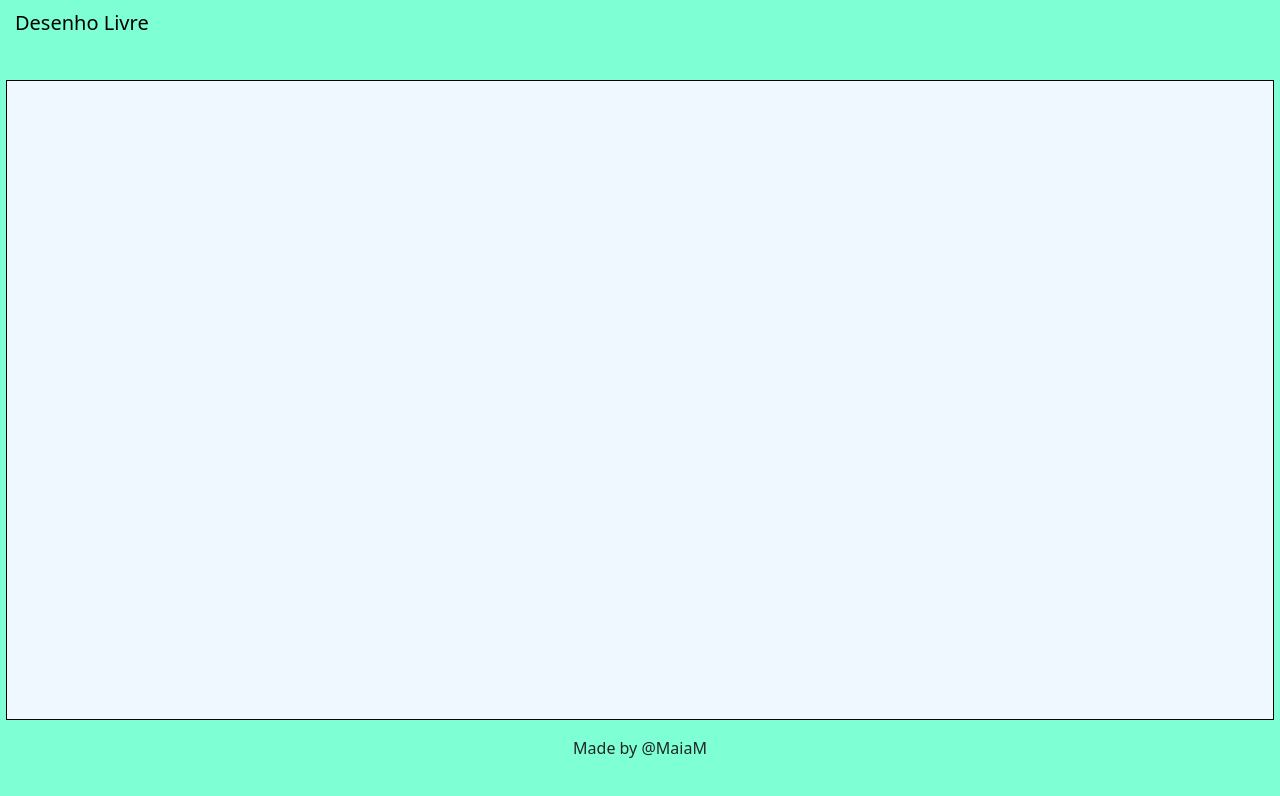
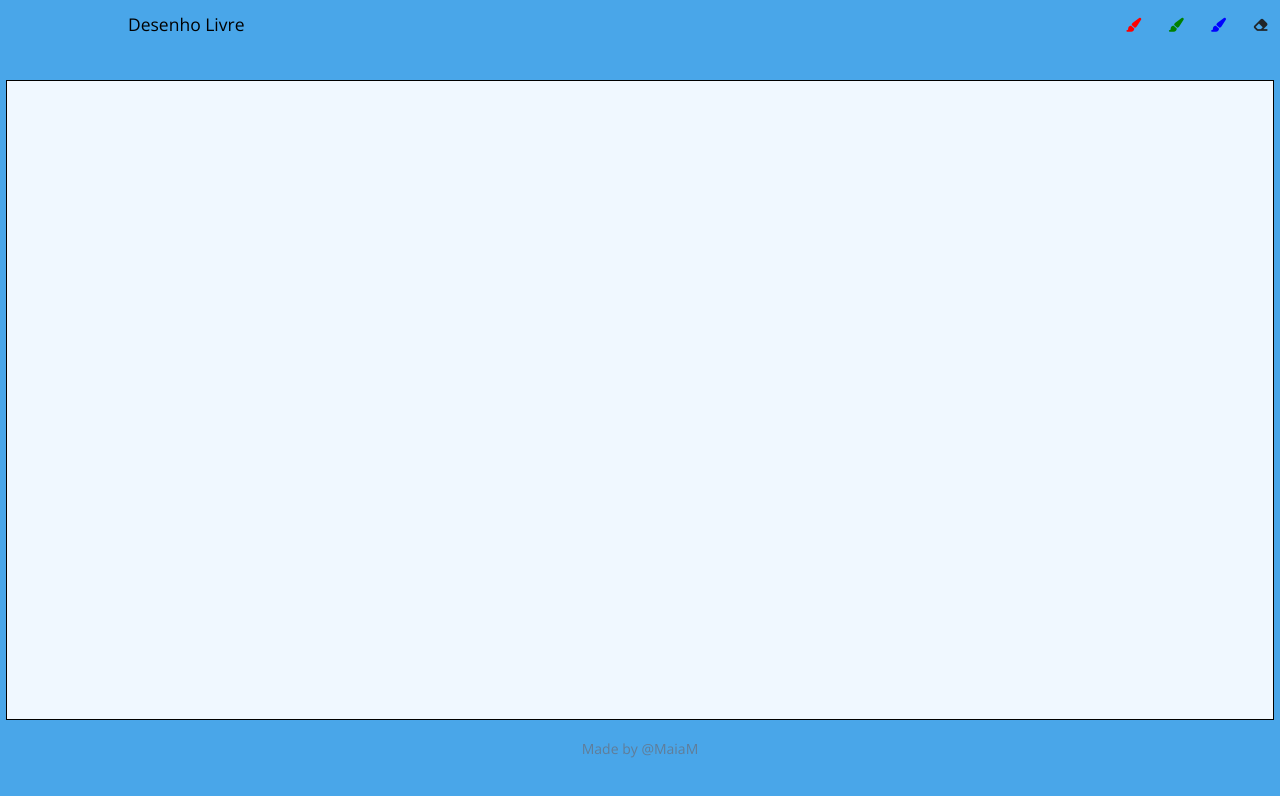
Before and after one commit to maiam/desenholivre, a plain HTML site: page index.html in a window 1280 px wide. Drawn offline with nearby package versions, Linux system fonts and the light colour scheme.

Commit message:
update repo

```diff
--- a/canvas.js
+++ b/canvas.js
@@ -1,8 +1,33 @@
+
+const paintbrushRed = document.getElementById("paintbrush-red");
+const paintbrushGreen = document.getElementById("paintbrush-green");
+const paintbrushBlue = document.getElementById("paintbrush-blue");
+const paintbrushEraser = document.getElementById("paintbrush-eraser");
 
 
 function draw(){
+
   var canvas = document.getElementById('quadro');
   var header = document.querySelector('header');
+
+  let paintbrushcolor = "";
+
+  paintbrushRed.addEventListener('click', function(){
+    paintbrushcolor = "#FF0000";
+  });
+
+  paintbrushGreen.addEventListener('click', function(){
+    paintbrushcolor = "#00FF00";
+  });
+
+  paintbrushBlue.addEventListener('click', function(){
+    paintbrushcolor = "#0000ff";
+  });
+
+  paintbrushEraser.addEventListener('click', function(){
+    ctx.clearRect(0, 0, canvas.width, canvas.height);;
+  });
+
 
   if (canvas.getContext){
     var ctx = canvas.getContext('2d');
@@ -17,15 +42,19 @@ function draw(){
 
     const movimento = function (evt) {
       if (desenhando) {
+
           ctx.lineTo(evt.clientX, evt.clientY-inicioAltura);
           ctx.stroke();
-      }
+          ctx.strokeStyle = paintbrushcolor;
+        }
   }
 
     const movimentoInicio = function (evt) {
+      ctx.beginPath();
+      ctx.lineWidth = "3";
       ctx.moveTo(evt.clientX, evt.clientY-inicioAltura);
-      console.log(evt.clientX)
-      console.log(evt.clientY)
+      // console.log(evt.clientX)
+      // console.log(evt.clientY)
       desenhando = true;
   }
 
@@ -42,6 +71,7 @@ function draw(){
       for (var i = 0; i < event.touches.length; i++) {
         var touch = event.touches[i];
         ctx.lineTo(touch.pageX, touch.pageY-inicioAltura);
+        ctx.strokeStyle = paintbrushcolor;
         ctx.stroke();
       }
     }, false);
--- a/index.html
+++ b/index.html
@@ -1,11 +1,15 @@
-<!doctype html>
-<html lang="en" class="h-100">
+<!DOCTYPE html>
+<html lang="en">
   <head>
-    <meta charset="utf-8">
-    <meta name="viewport" content="width=device-width, initial-scale=1">
+    <meta charset="UTF-8" />
+    <meta name="viewport" content="width=device-width, initial-scale=1.0" />
+
     <meta name="description" content="desenho livre para criancas de 2 a 4 anos">
     <meta name="author" content="Pedro Maia Monteiro">
     <title>Desenho Livre</title>
+
+    <!-- font-awesome -->
+    <script src="https://kit.fontawesome.com/17575dd2f5.js" crossorigin="anonymous"></script>
 
     <!-- Bootstrap core CSS -->
     <link href="https://cdn.jsdelivr.net/npm/bootstrap@5.0.0-beta2/dist/css/bootstrap.min.css" rel="stylesheet" integrity="sha384-BmbxuPwQa2lc/FVzBcNJ7UAyJxM6wuqIj61tLrc4wSX0szH/Ev+nYRRuWlolflfl" crossorigin="anonymous">
@@ -14,13 +18,18 @@
     <link rel="stylesheet" href="main.css">
 
   </head>
-  <body class="" onload="draw();">
-    <header class="text-center">
+
+  <body onload="draw();">
+    <header>
       <nav class="navbar">
-          <div class="">
-              <a class="navbar-brand" href="#">
-              Desenho Livre
-              </a>
+        <a class="navbar-brand" href="#">
+          Desenho Livre
+          </a>
+          <div>
+              <button id= "paintbrush-red"class="btn"><i class="fa-solid fa-paintbrush" style="color:red"></i></button>
+              <button id= "paintbrush-green"class="btn"><i class="fa-solid fa-paintbrush" style="color:green"></i></button>
+              <button id= "paintbrush-blue"class="btn"><i class="fa-solid fa-paintbrush" style="color:blue"></i></button>
+              <button id= "paintbrush-eraser"class="btn"><i class="fa-solid fa-eraser" style="color:eraser"></i></button>
           </div>
           </nav>
     </header>
@@ -33,7 +42,5 @@
 
     <!-- Custom scripts for this code -->
     <script src="canvas.js"></script>
-    <script src="sketch.js"></script>
-
   </body>
 </html>
--- a/main.css
+++ b/main.css
@@ -1,8 +1,134 @@
-html, body {
+/*
+===============
+Fonts
+===============
+*/
+@import url("https://fonts.googleapis.com/css?family=Open+Sans|Roboto:400,700&display=swap");
+/*
+===============
+Variables
+===============
+*/
+
+:root {
+    /* dark shades of primary color*/
+    --clr-primary-1: hsl(205, 86%, 17%);
+    --clr-primary-2: hsl(205, 77%, 27%);
+    --clr-primary-3: hsl(205, 72%, 37%);
+    --clr-primary-4: hsl(205, 63%, 48%);
+    /* primary/main color */
+    --clr-primary-5: hsl(205, 78%, 60%);
+    /* lighter shades of primary color */
+    --clr-primary-6: hsl(205, 89%, 70%);
+    --clr-primary-7: hsl(205, 90%, 76%);
+    --clr-primary-8: hsl(205, 86%, 81%);
+    --clr-primary-9: hsl(205, 90%, 88%);
+    --clr-primary-10: hsl(205, 100%, 96%);
+    /* darkest grey - used for headings */
+    --clr-grey-1: hsl(209, 61%, 16%);
+    --clr-grey-2: hsl(211, 39%, 23%);
+    --clr-grey-3: hsl(209, 34%, 30%);
+    --clr-grey-4: hsl(209, 28%, 39%);
+    /* grey used for paragraphs */
+    --clr-grey-5: hsl(210, 22%, 49%);
+    --clr-grey-6: hsl(209, 23%, 60%);
+    --clr-grey-7: hsl(211, 27%, 70%);
+    --clr-grey-8: hsl(210, 31%, 80%);
+    --clr-grey-9: hsl(212, 33%, 89%);
+    --clr-grey-10: hsl(210, 36%, 96%);
+    --clr-white: #fff;
+    --clr-red-dark: hsl(360, 67%, 44%);
+    --clr-red-light: hsl(360, 71%, 66%);
+    --clr-green-dark: hsl(125, 67%, 44%);
+    --clr-green-light: hsl(125, 71%, 66%);
+    --clr-black: #222;
+    --ff-primary: "Roboto", sans-serif;
+    --ff-secondary: "Open Sans", sans-serif;
+    --transition: all 0.3s linear;
+    --spacing: 0.1rem;
+    --radius: 0.25rem;
+    --light-shadow: 0 5px 15px rgba(0, 0, 0, 0.1);
+    --dark-shadow: 0 5px 15px rgba(0, 0, 0, 0.2);
+    --max-width: 1170px;
+    --fixed-width: 620px;
+  }
+  /*
+  ===============
+  Global Styles
+  ===============
+  */
+
+  *,
+  ::after,
+  ::before {
+    margin: 0;
+    padding: 0;
+    box-sizing: border-box;
+  }
+  html, body {
+    font-family: var(--ff-secondary);
+    background: var(--clr-primary-5);
+    color: var(--clr-grey-1);
+    line-height: 1.5;
+    font-size: 0.875rem;
     height: 100%;
     width: 100%;
-    background-color: aquamarine;
-}
+  }
+  ul {
+    list-style-type: none;
+  }
+  a {
+    text-decoration: none;
+  }
+  h1,
+  h2,
+  h3,
+  h4 {
+    letter-spacing: var(--spacing);
+    text-transform: capitalize;
+    line-height: 1.25;
+    margin-bottom: 0.75rem;
+    font-family: var(--ff-primary);
+  }
+  h1 {
+    font-size: 3rem;
+  }
+  h2 {
+    font-size: 2rem;
+  }
+  h3 {
+    font-size: 1.25rem;
+  }
+  h4 {
+    font-size: 0.875rem;
+  }
+  p {
+    margin-bottom: 1.25rem;
+    color: var(--clr-grey-5);
+  }
+  @media screen and (min-width: 800px) {
+    h1 {
+      font-size: 4rem;
+    }
+    h2 {
+      font-size: 2.5rem;
+    }
+    h3 {
+      font-size: 1.75rem;
+    }
+    h4 {
+      font-size: 1rem;
+    }
+    body {
+      font-size: 1rem;
+    }
+    h1,
+    h2,
+    h3,
+    h4 {
+      line-height: 1;
+    }
+  }
 
 header {
     height: 10%;
@@ -10,13 +136,11 @@ header {
     padding: 0%;
 }
 
-header nav {
-    background-color: aquamarine;
-}
-header a {
+header a{
     color: black;
     margin-left: 10%;
 }
+
 canvas {
     background-color: aliceblue;
     border: 1px solid black;
```
